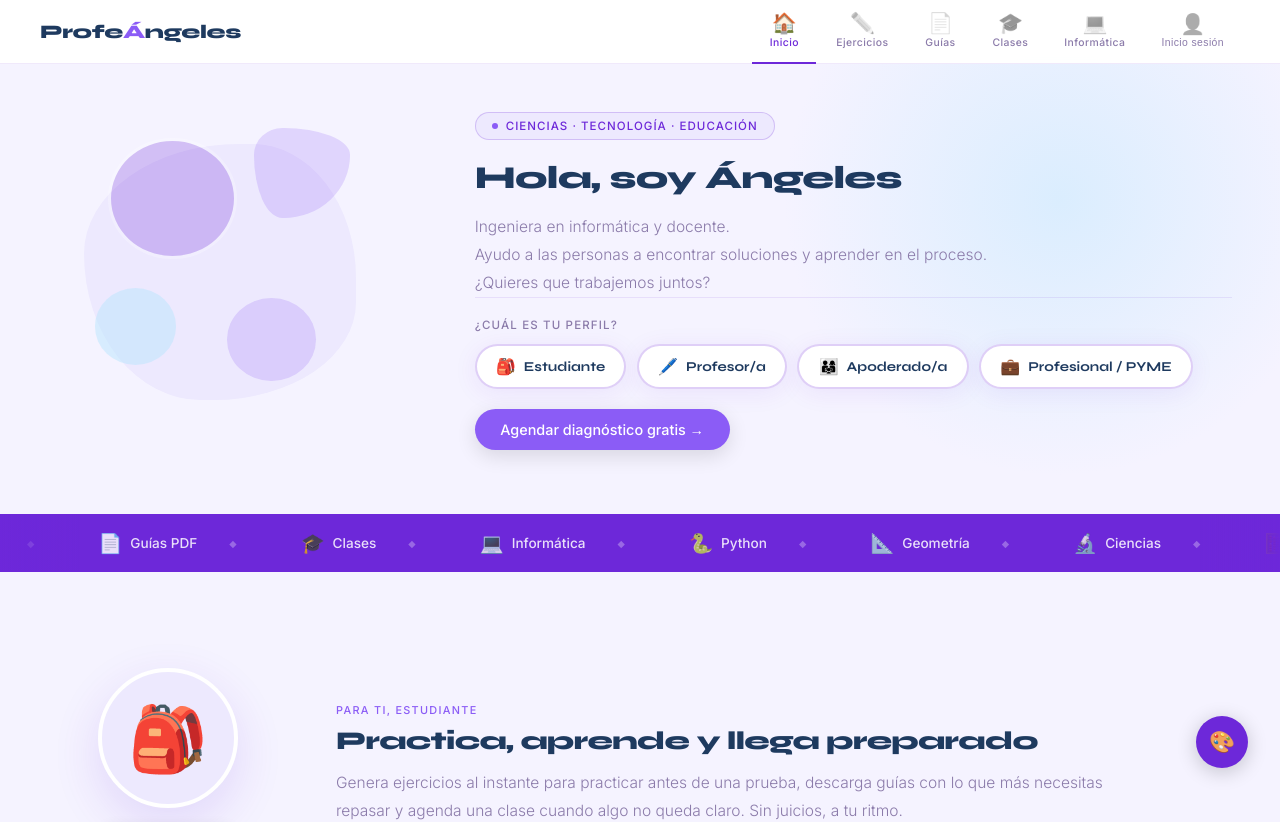
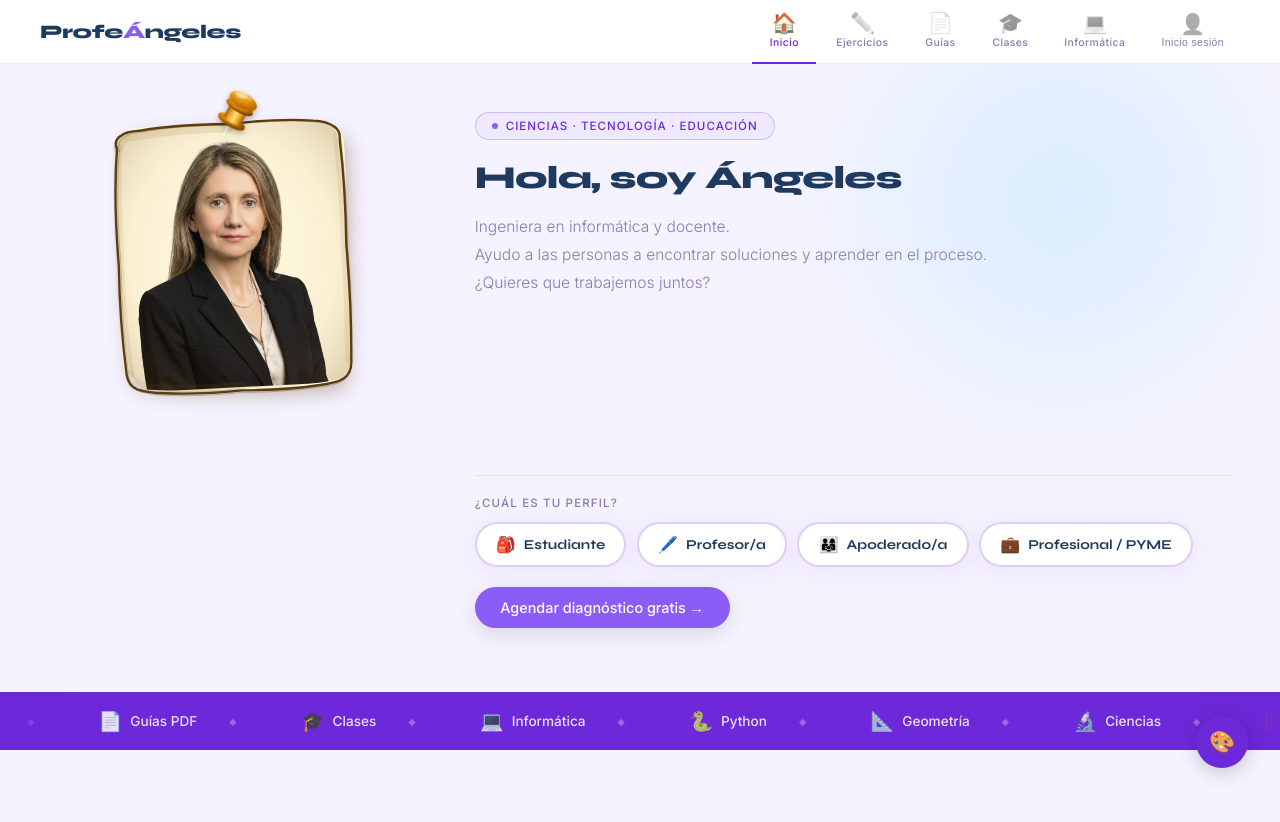
Before and after one commit to angelesplazadelosreyes/profeangeles-mvp, a Next.js app in the folder nextjs/: page / in a window 1280 px wide. Shown: the top 822 px of the page. Built offline with nearby package versions, Linux system fonts and the light colour scheme.

Commit message:
feat(hero): post-it con foto, chincheta y estilos responsive

```diff
--- a/nextjs/components/landing/Hero.tsx
+++ b/nextjs/components/landing/Hero.tsx
@@ -35,42 +35,181 @@ export default function Hero() {
 
       <div className="hero-grid">
 
-        {/* ── COLLAGE ── */}
-        {/* TODO DP-04: reemplazar placeholders por fotos reales */}
-        <div className="hero-collage">
-          <div style={{
-            position: "absolute",
-            borderRadius: "60% 40% 55% 45% / 45% 55% 40% 60%",
-            background: "var(--primary-lt)",
-            width: "80%", height: "80%",
-            top: "10%", left: "5%",
-          }} />
-          <div style={{
-            position: "absolute",
-            width: "38%", height: "38%", borderRadius: "50%",
-            background: "var(--primary)", opacity: 0.25,
-            top: "8%", left: "12%",
-            border: "3px solid var(--bg-card)",
-          }} />
-          <div style={{
-            position: "absolute",
-            width: "28%", height: "28%",
-            borderRadius: "30% 70% 70% 30% / 30% 30% 70% 70%",
-            background: "var(--cta)", opacity: 0.2,
-            top: "5%", left: "55%",
-          }} />
-          <div style={{
-            position: "absolute",
-            width: "24%", height: "24%", borderRadius: "50%",
-            background: "var(--accent)", opacity: 0.5,
-            top: "55%", left: "8%",
-          }} />
-          <div style={{
-            position: "absolute",
-            width: "26%", height: "26%", borderRadius: "50%",
-            background: "var(--primary-h)", opacity: 0.2,
-            top: "58%", left: "47%",
-          }} />
+        {/* ── POST-IT ── */}
+        <div className="hero-postit-wrapper">
+          <svg
+            width="100%"
+            viewBox="0 0 300 340"
+            fill="none"
+            xmlns="http://www.w3.org/2000/svg"
+            style={{ maxWidth: "320px", overflow: "visible" }}
+          >
+            <defs>
+              <radialGradient id="wc-vignette" cx="50%" cy="50%" r="65%">
+                <stop offset="0%"   stopColor="rgba(255,248,220,0)" />
+                <stop offset="70%"  stopColor="rgba(180,140,80,0.08)" />
+                <stop offset="100%" stopColor="rgba(120,80,30,0.22)" />
+              </radialGradient>
+
+              <filter id="postit-shadow" x="-15%" y="-10%" width="135%" height="130%">
+                <feDropShadow dx="5" dy="7" stdDeviation="8"
+                  floodColor="rgba(80,50,10,0.28)" />
+              </filter>
+
+              <filter id="tack-shadow" x="-40%" y="-30%" width="180%" height="180%">
+                <feDropShadow dx="1" dy="2" stdDeviation="3"
+                  floodColor="rgba(0,0,0,0.30)" />
+              </filter>
+
+              <clipPath id="postit-photo-clip">
+                <path d="M 42 28 Q 44 14 58 15 Q 98 10 148 12 Q 198 9 232 13
+                        Q 248 14 250 27 Q 253 68 252 128 Q 254 188 251 238
+                        Q 250 254 234 256 Q 188 261 148 259 Q 108 261 68 257
+                        Q 50 255 44 240 Q 39 190 40 138 Q 38 78 42 28 Z" />
+              </clipPath>
+
+              {/* Gradientes chincheta */}
+              <radialGradient id="tack-head" cx="35%" cy="30%" r="65%">
+                <stop offset="0%"   stopColor="#FFE066" />
+                <stop offset="45%"  stopColor="#F5A623" />
+                <stop offset="100%" stopColor="#B85C00" />
+              </radialGradient>
+              <radialGradient id="tack-ring" cx="38%" cy="35%" r="62%">
+                <stop offset="0%"   stopColor="#F5A623" />
+                <stop offset="60%"  stopColor="#C97B00" />
+                <stop offset="100%" stopColor="#7A3E00" />
+              </radialGradient>
+              <linearGradient id="tack-neck" x1="0%" y1="0%" x2="100%" y2="0%">
+                <stop offset="0%"   stopColor="#A05500" />
+                <stop offset="25%"  stopColor="#F5A623" />
+                <stop offset="52%"  stopColor="#FFD966" />
+                <stop offset="75%"  stopColor="#F5A623" />
+                <stop offset="100%" stopColor="#A05500" />
+              </linearGradient>
+              <radialGradient id="tack-base" cx="38%" cy="30%" r="65%">
+                <stop offset="0%"   stopColor="#F5B942" />
+                <stop offset="55%"  stopColor="#C97B00" />
+                <stop offset="100%" stopColor="#7A3E00" />
+              </radialGradient>
+              <linearGradient id="tack-pin" x1="0%" y1="0%" x2="100%" y2="0%">
+                <stop offset="0%"   stopColor="#9E9E9E" />
+                <stop offset="30%"  stopColor="#E8E8E8" />
+                <stop offset="60%"  stopColor="#BDBDBD" />
+                <stop offset="100%" stopColor="#757575" />
+              </linearGradient>
+            </defs>
+
+            {/* Sombra exterior post-it */}
+            <g filter="url(#postit-shadow)">
+              <path d="M 42 28 Q 44 14 58 15 Q 98 10 148 12 Q 198 9 232 13
+                      Q 248 14 250 27 Q 253 68 252 128 Q 254 188 251 238
+                      Q 250 254 234 256 Q 188 261 148 259 Q 108 261 68 257
+                      Q 50 255 44 240 Q 39 190 40 138 Q 38 78 42 28 Z"
+                fill="#FFF8DC" />
+            </g>
+
+            {/* Post-it rotado -3° */}
+            <g transform="rotate(-3, 150, 137)">
+
+              {/* Fondo amarillo */}
+              <path d="M 42 28 Q 44 14 58 15 Q 98 10 148 12 Q 198 9 232 13
+                      Q 248 14 250 27 Q 253 68 252 128 Q 254 188 251 238
+                      Q 250 254 234 256 Q 188 261 148 259 Q 108 261 68 257
+                      Q 50 255 44 240 Q 39 190 40 138 Q 38 78 42 28 Z"
+                fill="#FFF8DC" />
+
+              {/* Foto */}
+              <image
+                href="/images/foto-angeles.png"
+                x="44" y="14"
+                width="207" height="244"
+                clipPath="url(#postit-photo-clip)"
+                preserveAspectRatio="xMidYMid slice"
+                transform="scale(-1,1) translate(-295, 0)"
+              />
+
+              {/* Vignette acuarela encima de la foto */}
+              <path d="M 42 28 Q 44 14 58 15 Q 98 10 148 12 Q 198 9 232 13
+                      Q 248 14 250 27 Q 253 68 252 128 Q 254 188 251 238
+                      Q 250 254 234 256 Q 188 261 148 259 Q 108 261 68 257
+                      Q 50 255 44 240 Q 39 190 40 138 Q 38 78 42 28 Z"
+                fill="url(#wc-vignette)" />
+
+              {/* Sombras internas acuarela */}
+              <path d="M 44 28 Q 46 16 62 17 Q 100 12 148 14"
+                fill="none" stroke="rgba(140,100,40,0.13)"
+                strokeWidth="10" strokeLinecap="round" />
+              <path d="M 44 240 Q 46 254 68 255 Q 108 259 148 257"
+                fill="none" stroke="rgba(140,100,40,0.10)"
+                strokeWidth="8" strokeLinecap="round" />
+              <path d="M 44 28 Q 40 80 40 138 Q 39 188 44 240"
+                fill="none" stroke="rgba(140,100,40,0.10)"
+                strokeWidth="8" strokeLinecap="round" />
+              <path d="M 250 27 Q 253 80 252 138 Q 253 188 250 238"
+                fill="none" stroke="rgba(140,100,40,0.10)"
+                strokeWidth="8" strokeLinecap="round" />
+
+              {/* Borde dibujado a mano — trazo principal */}
+              <path d="M 43 29 Q 40 21 47 17 Q 52 13 65 13 Q 98 9 148 11
+                      Q 196 8 228 12 Q 241 13 248 19 Q 253 23 252 31
+                      Q 255 75 253 130 Q 255 187 252 238 Q 252 250 244 255
+                      Q 237 259 220 260 Q 188 263 148 261 Q 108 263 76 260
+                      Q 60 259 50 255 Q 42 251 41 241 Q 37 190 39 138
+                      Q 37 75 43 29 Z"
+                fill="none" stroke="#5C3D11"
+                strokeWidth="2.2" strokeLinejoin="round" strokeLinecap="round" />
+
+              {/* Borde dibujado a mano — trazo secundario (efecto mano) */}
+              <path d="M 45 31 Q 43 22 51 18 Q 57 14 70 14 Q 100 10 148 12
+                      Q 195 9 227 13 Q 243 14 249 21 Q 254 26 253 34
+                      Q 256 77 254 130 Q 256 188 252 238 Q 252 252 243 257
+                      Q 236 261 218 262 Q 186 265 148 263 Q 110 265 78 262
+                      Q 62 261 52 257 Q 44 253 43 243 Q 39 192 41 140
+                      Q 39 77 45 31 Z"
+                fill="none" stroke="#5C3D11"
+                strokeWidth="0.7" strokeLinejoin="round"
+                strokeLinecap="round" opacity={0.4} />
+
+            </g>{/* fin rotate post-it */}
+
+            {/* ── CHINCHETA — centrada x=150, subida, rotada 30° ── */}
+            <g filter="url(#tack-shadow)"
+              transform="translate(150, -20) rotate(30, 0, 20)">
+
+              {/* Pin metálico */}
+              <line x1="0" y1="28" x2="0" y2="52"
+                stroke="url(#tack-pin)" strokeWidth="3.5" strokeLinecap="round" />
+              <line x1="-0.5" y1="29" x2="-0.5" y2="50"
+                stroke="rgba(255,255,255,0.45)" strokeWidth="1" strokeLinecap="round" />
+
+              {/* Aro base */}
+              <ellipse cx="0" cy="30" rx="14" ry="5" fill="url(#tack-base)" />
+              <ellipse cx="0" cy="31.5" rx="14" ry="4.5"
+                fill="url(#tack-base)" opacity={0.55} />
+              <ellipse cx="-4" cy="28" rx="5" ry="2"
+                fill="rgba(255,220,120,0.4)" transform="rotate(-8,-4,28)" />
+
+              {/* Cuello cilíndrico */}
+              <path d="M -9 15 L -9 30 Q 0 33 9 30 L 9 15 Q 0 12 -9 15 Z"
+                fill="url(#tack-neck)" />
+              <path d="M 0 13 L 0 30"
+                stroke="rgba(255,255,255,0.22)" strokeWidth="3" strokeLinecap="round" />
+
+              {/* Aro superior */}
+              <ellipse cx="0" cy="15" rx="14" ry="5" fill="url(#tack-ring)" />
+
+              {/* Cabeza disco */}
+              <ellipse cx="0" cy="8" rx="14" ry="7" fill="url(#tack-head)" />
+              <ellipse cx="0" cy="11" rx="14" ry="6"
+                fill="#C97B00" opacity={0.4} />
+              <ellipse cx="-4" cy="4" rx="6" ry="3"
+                fill="rgba(255,255,255,0.40)" transform="rotate(-15,-4,4)" />
+              <ellipse cx="4" cy="3" rx="2.5" ry="1.5"
+                fill="rgba(255,255,255,0.22)" />
+
+            </g>{/* fin chincheta */}
+
+          </svg>
         </div>
 
         {/* ── TEXTO ── */}
--- a/nextjs/styles/landing.css
+++ b/nextjs/styles/landing.css
@@ -99,3 +99,20 @@
     text-align: center;
   }
 }
+
+/* ── POST-IT hero ── */
+.hero-postit-wrapper {
+  position: relative;
+  display: flex;
+  justify-content: center;
+  align-items: center;
+  width: 100%;
+  height: 100%;
+  min-height: 320px;
+}
+
+@media (max-width: 860px) {
+  .hero-postit-wrapper {
+    display: none;
+  }
+}
```
Also changed, not shown: nextjs/public/images/foto-angeles.png (added).
